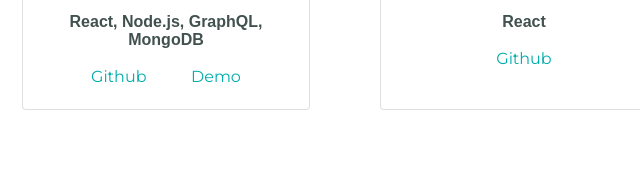
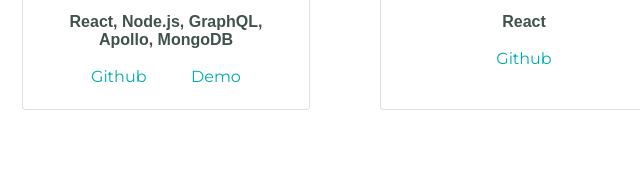
Before and after one commit to singharash09/singharash09.github.io, a plain HTML site: page index.html in a window 1280 px wide. Shown: the part 2262-2441 px from the top of the page, 356-996 px from the left. Drawn offline with nearby package versions, Linux system fonts and the light colour scheme; a web font is replaced by a local one.

Commit message:
minor changes

```diff
--- a/index.html
+++ b/index.html
@@ -90,6 +90,7 @@
           <i class="fas fa-database"></i> SQL,
           <i class="fas fa-cogs"></i> REST API,
           <i class="fab fa-connectdevelop"></i> GraphQL,
+          <i class="fas fa-rocket"></i> Apollo,
           <i class="fab fa-git-alt"></i> Git,
           <i class="fab fa-github"></i> Github,
           <i class="fas fa-terminal"></i> Bash Command Line,
@@ -136,7 +137,7 @@
         <p class="card-text cleanfont">A web app where a user can add new comic book characters and
           get their info by clicking on them. This app demonstrates the power of GraphQL.
         </p>
-        <p class="bold-text">React, Node.js, GraphQL, MongoDB</p>
+        <p class="bold-text">React, Node.js, GraphQL, Apollo, MongoDB</p>
       <div class="col-sm-12 ">
       <a href="https://github.com/singharash09/characterize" class="card-link">Github</a>
       <a href="https://characterize-app.herokuapp.com/" class="card-link">Demo</a>
```
